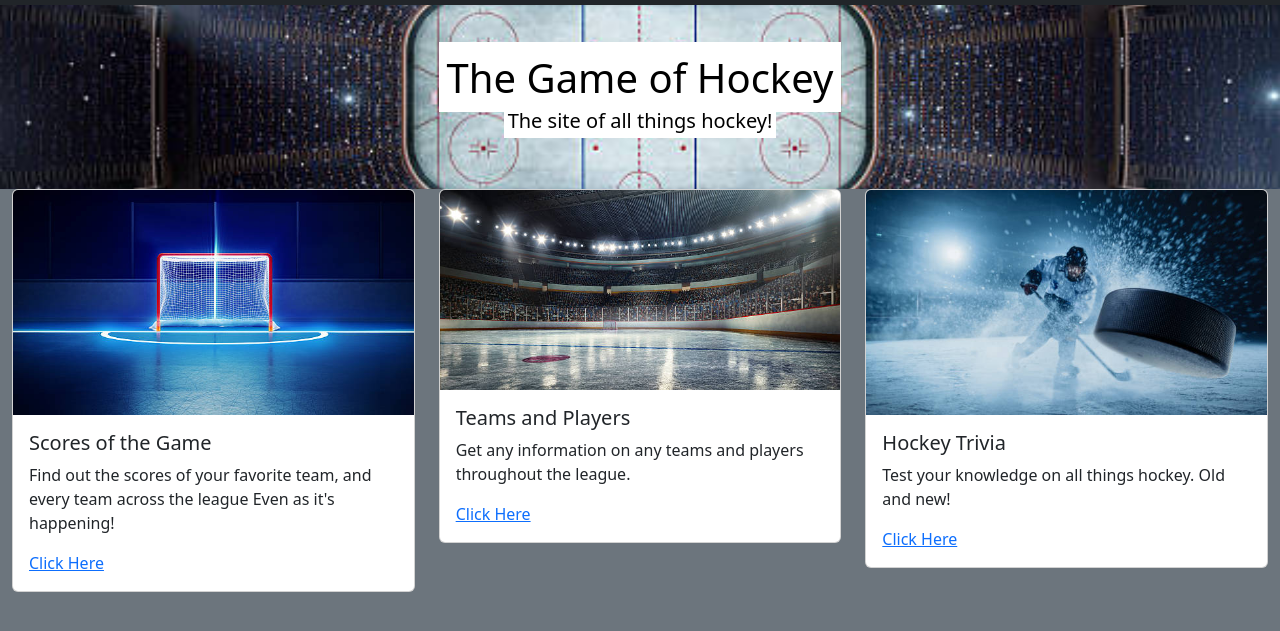
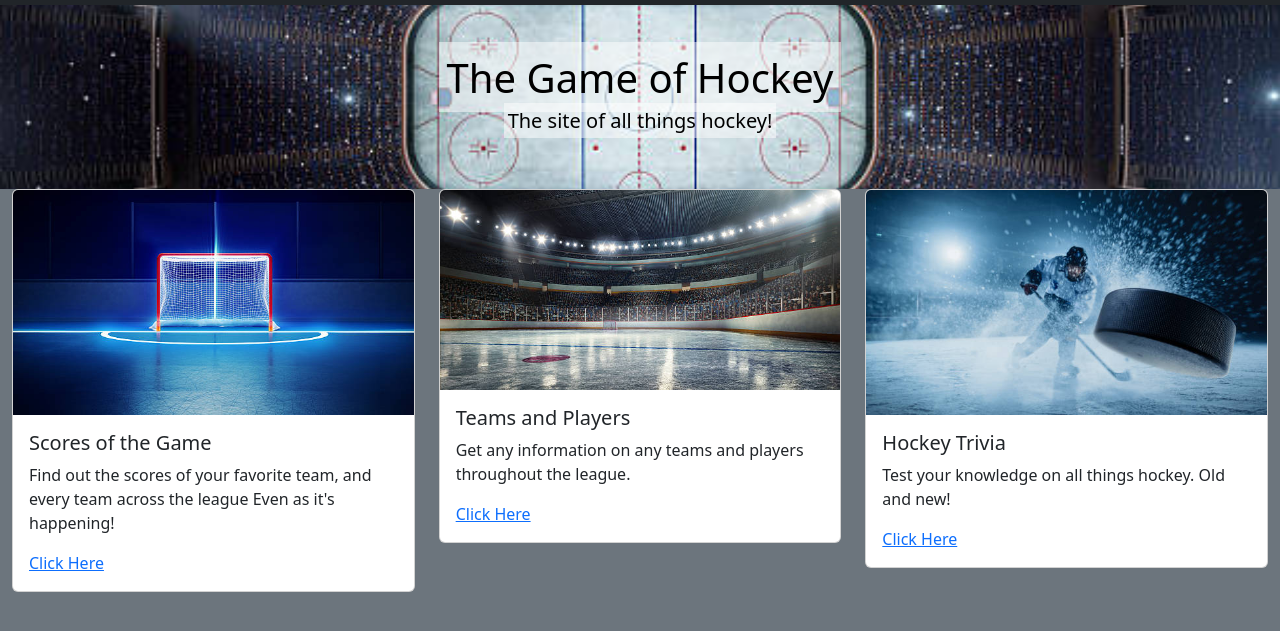
Before and after one commit to Jess-Benenati/Hockey, a plain HTML site: page index.html in a window 1280 px wide. Shown: the part 51-682 px from the top of the page. Drawn offline with nearby package versions, Linux system fonts and the light colour scheme.

Commit message:
add opacity to the highlights on the index page

```diff
--- a/index.html
+++ b/index.html
@@ -30,10 +30,10 @@
       </nav>
 <div class="container-fluid p-5 bg-primary text-black text-center" style="background-image: url('hockey-images/ice-rink.jpeg'); background-size: cover; background-position: center;">
   <h1>
-    <mark style="background-color: white; color: black;"> The Game of Hockey </mark>
+    <mark style="background-color: rgba(255, 255, 255, .5); color: black;"> The Game of Hockey </mark>
   </h1>
   <h5>
-   <mark style="background-color: white; color: black;">The site of all things hockey!</mark>
+   <mark style="background-color: rgba(255, 255, 255, .5); color: black;">The site of all things hockey!</mark>
   </h5>
 </div>
 
```
